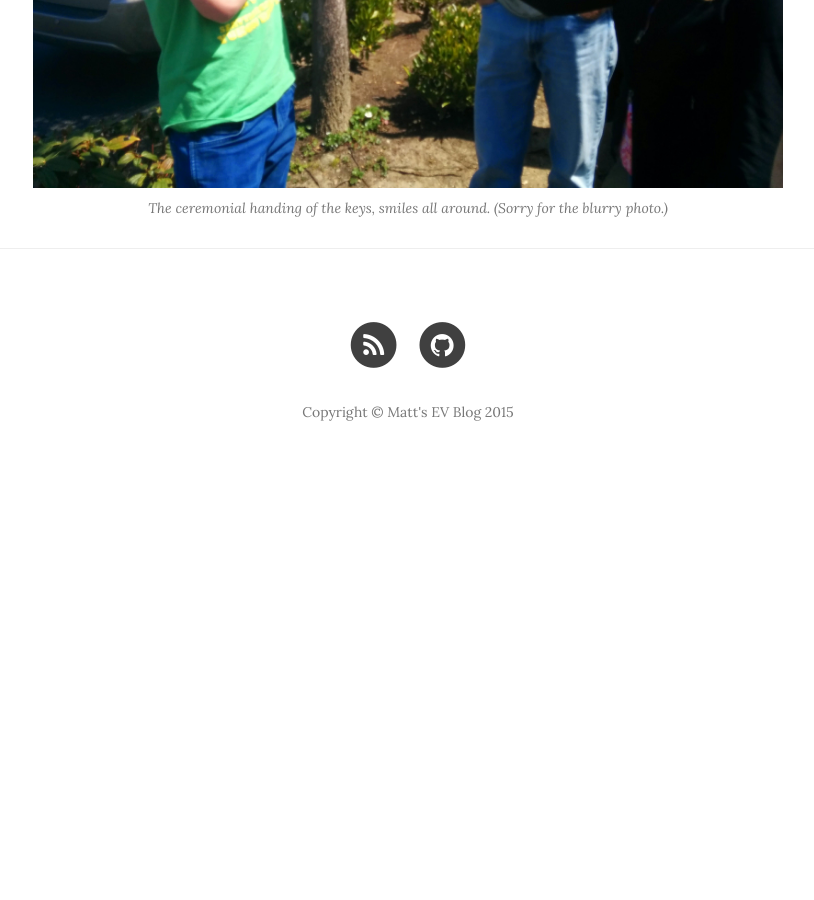
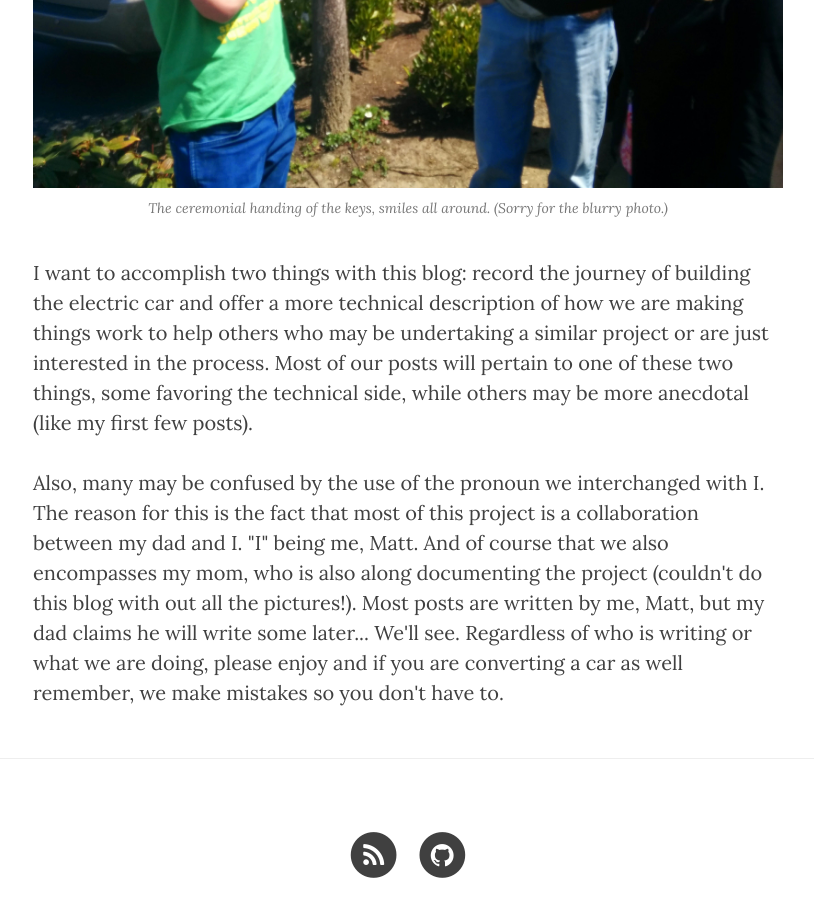
Before and after one commit to mattkelsey/EVBlog, a Jekyll site: the page built from about.html, in a window 1280 px wide and 900 px high, scrolled down 1803 px. Shown: the whole window, without its empty margins (232-1046 px from the left). Built offline with Jekyll 4.4.1, drawn with Linux system fonts in a browser that asks for light colours; nearby versions of some CDN libraries; before the commit the page ends 2291 px from its top, so only the background shows below that.

Commit message:
Update About

```diff
--- a/about.html
+++ b/about.html
@@ -13,3 +13,7 @@ header-img: "img/about-bg.jpg"
 
 <img src="{{ site.baseurl }}/img/keys.jpg" alt="My aunt Diana handing me the keys to the Mazda">
 <span class="caption text-muted">The ceremonial handing of the keys, smiles all around. (Sorry for the blurry photo.)</span>
+
+<p>I want to accomplish two things with this blog: record the journey of building the electric car and offer a more technical description of how we are making things work to help others who may be undertaking a similar project or are just interested in the process. Most of our posts will pertain to one of these two things, some favoring the technical side, while others may be more anecdotal (like my first few posts).</p>
+
+<p>Also, many may be confused by the use of the pronoun we interchanged with I. The reason for this is the fact that most of this project is a collaboration between my dad and I. "I" being me, Matt. And of course that we also encompasses my mom, who is also along documenting the project (couldn't do this blog with out all the pictures!). Most posts are written by me, Matt, but my dad claims he will write some later... We'll see. Regardless of who is writing or what we are doing, please enjoy and if you are converting a car as well remember, we make mistakes so you don't have to.</p>
```
Also changed, not shown: _posts/2015-06-07-drivinghome.markdown (line endings or trailing spaces).
